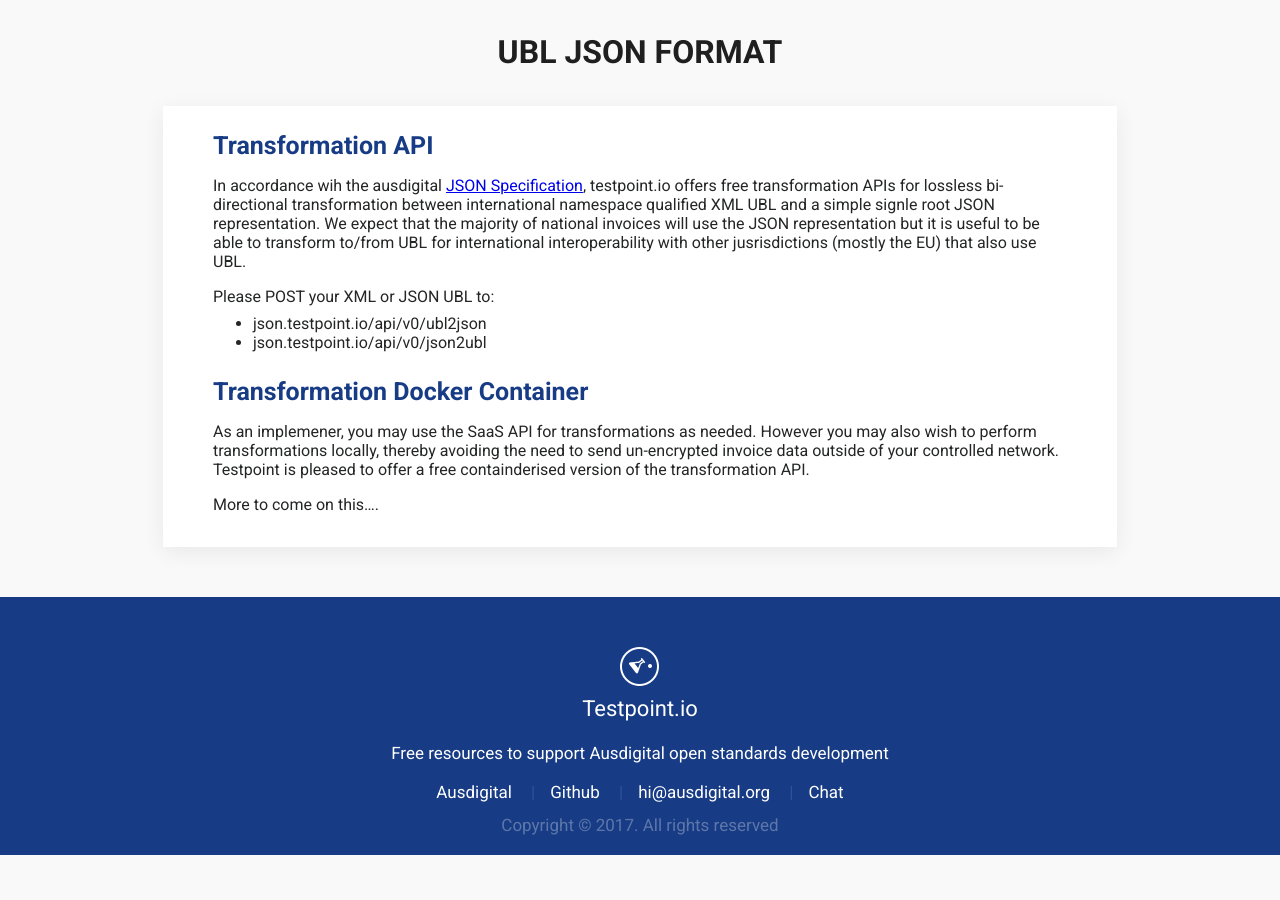
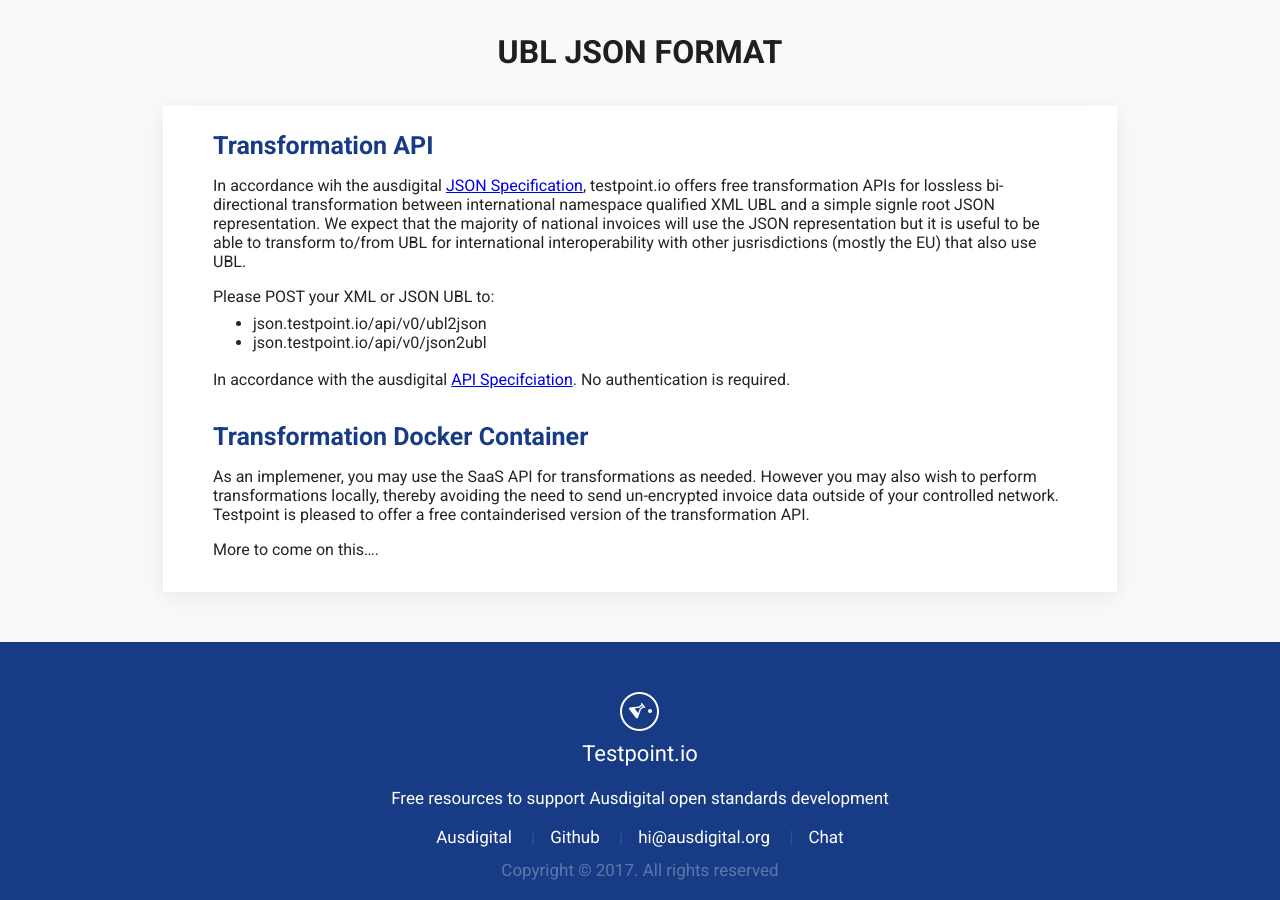
Before and after one commit to test-point/test-point.github.io, a Jekyll site: the page built from pages/json.md, in a window 1280 px wide and 900 px high, scrolled down 1014 px. Built offline with Jekyll 4.4.1, drawn with Linux system fonts in a browser that asks for light colours; before the commit the page ends 1869 px from its top, so only the background shows below that.

Commit message:
API spec link added

```diff
--- a/pages/json.md
+++ b/pages/json.md
@@ -17,6 +17,8 @@
 * json.testpoint.io/api/v0/ubl2json
 * json.testpoint.io/api/v0/json2ubl
 
+In accordance with the ausdigital [API Specifciation](https://app.swaggerhub.com/api/ausdigital/ausdigital-json/1.0.0).  No authentication is required.
+
 ### Transformation Docker Container
 
 As an implemener, you may use the SaaS API for transformations as needed.  However you may also wish to perform transformations locally, thereby avoiding the need to send un-encrypted invoice data outside of your controlled network.   Testpoint is pleased to offer a free containderised version of the transformation API.
```
